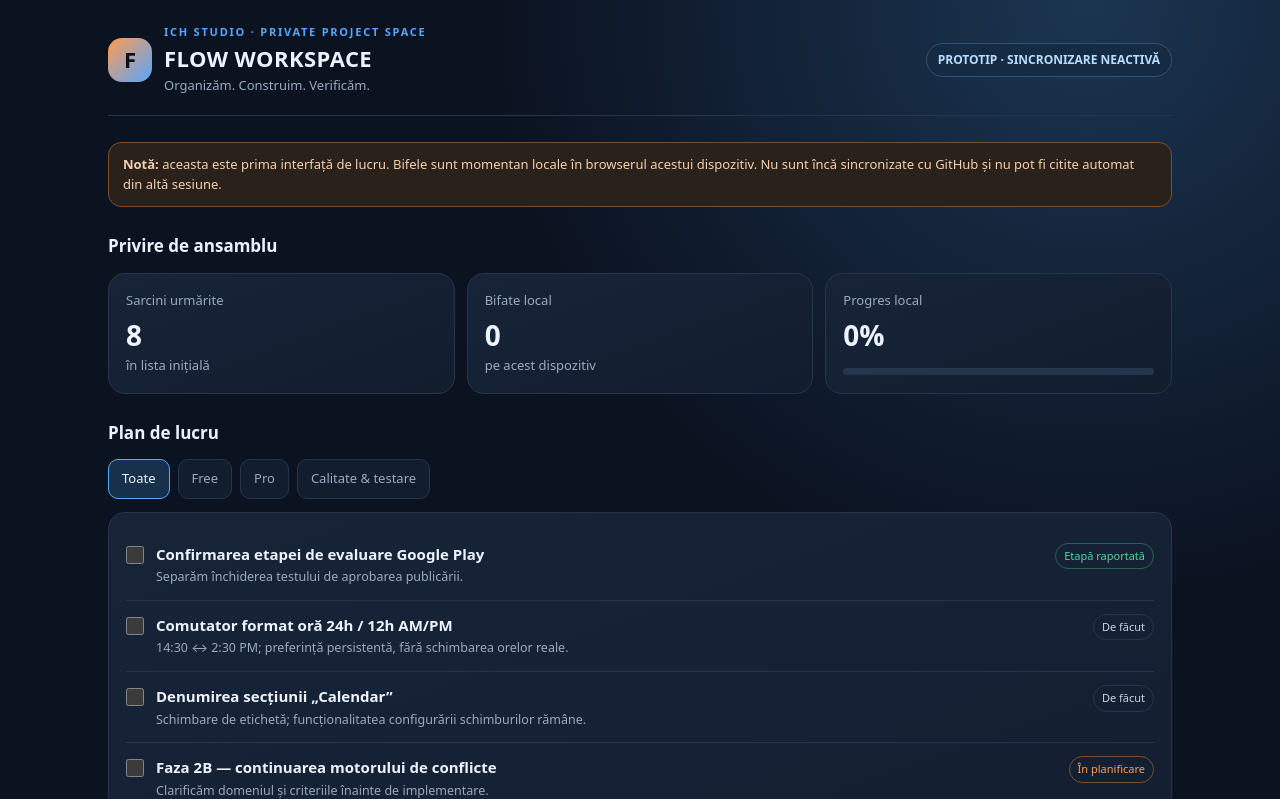
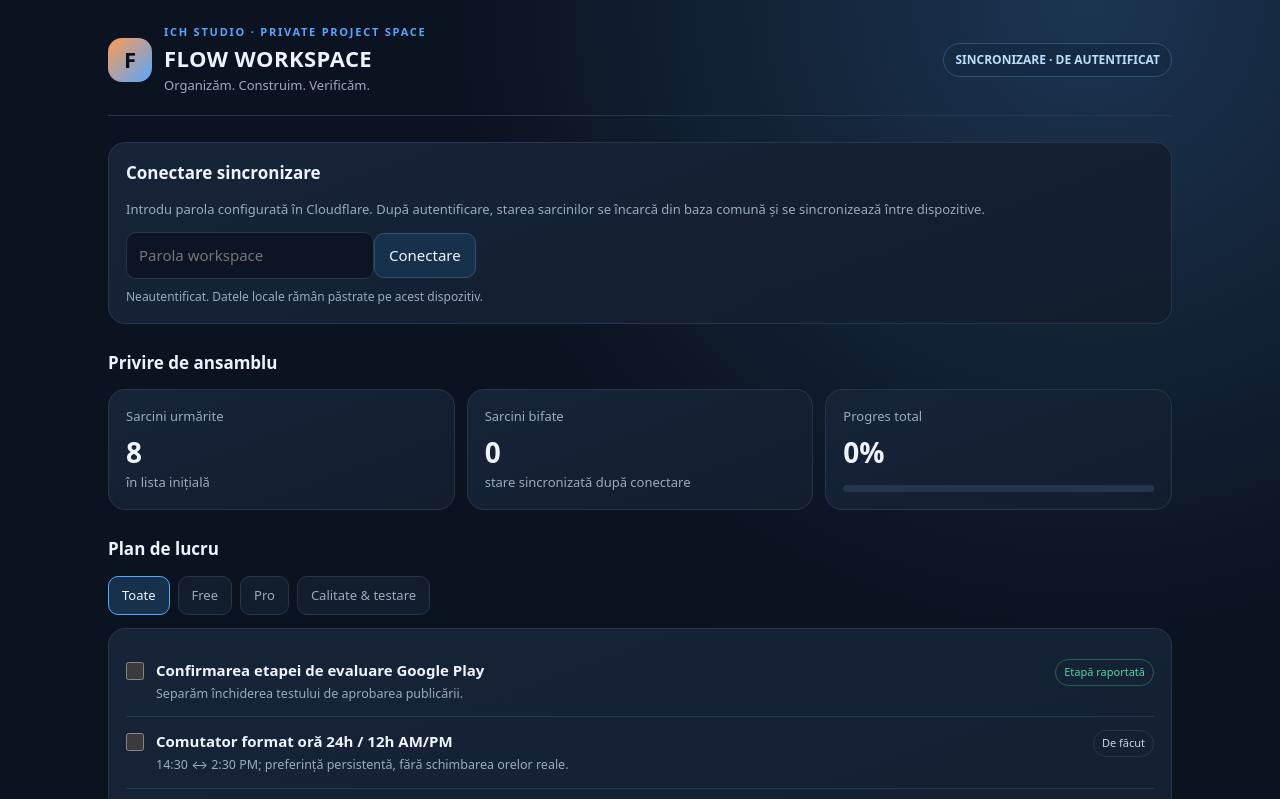
Before and after one commit to ionutche/main, a plain HTML site: page workspace/index.html in a window 1280 px wide. Shown: the top 799 px of the page. Drawn offline with Linux system fonts and the light colour scheme.

Commit message:
Connect FLOW workspace tasks to Cloudflare sync API

```diff
--- a/workspace/index.html
+++ b/workspace/index.html
@@ -15,7 +15,7 @@ h2{font-size:17px;margin:0 0 14px}h3{font-size:15px;margin:0 0 6px}.section{marg
 .tabs{display:flex;gap:8px;flex-wrap:wrap;margin-bottom:13px}.tab{border:1px solid var(--line);background:var(--panel);color:var(--muted);border-radius:10px;padding:9px 13px;font:inherit;font-size:13px}.tab.active{border-color:var(--blue);color:var(--text);background:#17304b}
 .task{display:flex;gap:12px;align-items:flex-start;padding:13px 0;border-top:1px solid var(--line)}.task:first-of-type{border-top:0}.task input{accent-color:var(--green);width:18px;height:18px;margin:3px 0 0;flex:none}.task-main{flex:1;min-width:0}.task-title{font-weight:650}.task small{display:block;color:var(--muted);margin-top:3px}.state{font-size:11px;border-radius:999px;padding:4px 8px;white-space:nowrap;border:1px solid var(--line);color:#c5d4e7}.state.valid{color:var(--green);border-color:#27634f}.state.build{color:var(--orange);border-color:#765032}
 .notice{border:1px solid #765032;background:#2a211b;color:#f6d0ad;border-radius:13px;padding:12px 14px;font-size:13px}.columns{display:grid;grid-template-columns:1.3fr .7fr;gap:14px}.decision{padding:12px 0;border-top:1px solid var(--line)}.decision:first-of-type{border-top:0}.decision strong{display:block}.decision span{font-size:13px;color:var(--muted)}
-footer{margin-top:30px;border-top:1px solid var(--line);padding-top:16px;color:var(--muted);font-size:12px}
+footer{margin-top:30px;border-top:1px solid var(--line);padding-top:16px;color:var(--muted);font-size:12px}\n.authrow{display:flex;gap:9px;flex-wrap:wrap;align-items:center}.authrow input{flex:1;min-width:180px;background:#0b1524;border:1px solid var(--line);border-radius:10px;padding:11px 12px;color:var(--text);font:inherit}.action{border:1px solid #315273;background:#17304b;color:var(--text);border-radius:10px;padding:10px 14px;font:inherit;cursor:pointer}.action:disabled{opacity:.55;cursor:wait}.syncstatus{font-size:12px;color:var(--muted);margin-top:9px}.syncstatus.ok{color:var(--green)}.syncstatus.err{color:#ffad91}
 @media(max-width:760px){.grid{grid-template-columns:1fr 1fr}.columns{grid-template-columns:1fr}.wrap{padding:18px 13px 40px}}
 @media(max-width:430px){.grid{grid-template-columns:1fr}.task{flex-wrap:wrap}.state{margin-left:30px}}
 </style>
@@ -24,17 +24,17 @@ footer{margin-top:30px;border-top:1px solid var(--line);padding-top:16px;color:v
 <div class="wrap">
 <header class="top">
  <div class="brand"><div class="mark">F</div><div><div class="eyebrow">ICH STUDIO · PRIVATE PROJECT SPACE</div><h1>FLOW WORKSPACE</h1><div class="sub">Organizăm. Construim. Verificăm.</div></div></div>
- <span class="pill">PROTOTIP · SINCRONIZARE NEACTIVĂ</span>
+ <span class="pill" id="connection-pill">SINCRONIZARE · DE AUTENTIFICAT</span>
 </header>
 <section class="section">
- <div class="notice"><strong>Notă:</strong> aceasta este prima interfață de lucru. Bifele sunt momentan locale în browserul acestui dispozitiv. Nu sunt încă sincronizate cu GitHub și nu pot fi citite automat din altă sesiune.</div>
+ <div class="card"><h2>Conectare sincronizare</h2><p class="muted">Introdu parola configurată în Cloudflare. După autentificare, starea sarcinilor se încarcă din baza comună și se sincronizează între dispozitive.</p><div class="authrow"><input id="workspace-password" type="password" autocomplete="current-password" placeholder="Parola workspace"><button class="action" id="login-button" type="button">Conectare</button><button class="action" id="logout-button" type="button" hidden>Deconectare</button></div><div class="syncstatus" id="sync-status" role="status">Neautentificat. Datele locale rămân păstrate pe acest dispozitiv.</div></div>
 </section>
 <section class="section">
  <h2>Privire de ansamblu</h2>
  <div class="grid">
   <article class="card"><div class="muted">Sarcini urmărite</div><div class="metric" id="total">8</div><div class="muted">în lista inițială</div></article>
-  <article class="card"><div class="muted">Bifate local</div><div class="metric" id="done">0</div><div class="muted">pe acest dispozitiv</div></article>
-  <article class="card"><div class="muted">Progres local</div><div class="metric" id="percent">0%</div><div class="bar"><span id="progress"></span></div></article>
+  <article class="card"><div class="muted">Sarcini bifate</div><div class="metric" id="done">0</div><div class="muted">stare sincronizată după conectare</div></article>
+  <article class="card"><div class="muted">Progres total</div><div class="metric" id="percent">0%</div><div class="bar"><span id="progress"></span></div></article>
  </div>
 </section>
 <section class="section">
@@ -65,16 +65,28 @@ footer{margin-top:30px;border-top:1px solid var(--line);padding-top:16px;color:v
   <p class="muted">Nu punem token-uri sau parole în codul paginii.</p>
  </article>
 </section>
-<footer>FLOW by ICH · Workspace privat · Prima versiune de interfață · Datele nu sunt încă sincronizate</footer>
+<footer>FLOW by ICH · Workspace · Sincronizare Cloudflare D1 · Nu introduce date sensibile în sarcini.</footer>
 </div>
 <script>
+const API='https://flow-workspace-api.ionutster.workers.dev';
 const boxes=[...document.querySelectorAll('input[type="checkbox"][data-id]')];
-const key='flow-workspace-prototype-v1';
-try{const saved=JSON.parse(localStorage.getItem(key)||'{}');boxes.forEach(b=>b.checked=!!saved[b.dataset.id]);}catch(e){}
+const key='flow-workspace-prototype-v1', tokenKey='flow-workspace-session-v1';
+let token=sessionStorage.getItem(tokenKey)||'', syncing=false;
+const statusEl=document.getElementById('sync-status'), pill=document.getElementById('connection-pill');
+function setStatus(message,type=''){statusEl.textContent=message;statusEl.className='syncstatus '+type;}
+function currentStates(){const state={};boxes.forEach(b=>state[b.dataset.id]=b.checked);return state;}
+function applyStates(state){boxes.forEach(b=>{if(Object.prototype.hasOwnProperty.call(state,b.dataset.id))b.checked=!!state[b.dataset.id];});refresh();saveLocal();}
+function saveLocal(){try{localStorage.setItem(key,JSON.stringify(currentStates()));}catch(e){}}
 function refresh(){const done=boxes.filter(b=>b.checked).length,total=boxes.length,pct=Math.round(done/total*100);document.getElementById('total').textContent=total;document.getElementById('done').textContent=done;document.getElementById('percent').textContent=pct+'%';document.getElementById('progress').style.width=pct+'%';}
-boxes.forEach(b=>b.addEventListener('change',()=>{const state={};boxes.forEach(x=>state[x.dataset.id]=x.checked);try{localStorage.setItem(key,JSON.stringify(state));}catch(e){}refresh();}));
+function setConnected(on){document.getElementById('login-button').hidden=on;document.getElementById('logout-button').hidden=!on;document.getElementById('workspace-password').hidden=on;pill.textContent=on?'SINCRONIZARE · CONECTAT':'SINCRONIZARE · DE AUTENTIFICAT';}
+async function api(path,options={}){const headers={'Content-Type':'application/json',...(options.headers||{})};if(token)headers.Authorization='Bearer '+token;const response=await fetch(API+path,{...options,headers});let data={};try{data=await response.json();}catch{}if(!response.ok)throw new Error(data.error||('Eroare HTTP '+response.status));return data;}
+async function syncNow(){if(!token||syncing)return;syncing=true;try{const remote=await api('/api/tasks');if(Object.keys(remote.states||{}).length===0){const local=JSON.parse(localStorage.getItem(key)||'{}');const saved=await api('/api/tasks',{method:'PUT',body:JSON.stringify({states:local})});applyStates(saved.states||local);}else{applyStates(remote.states);}setStatus('Conectat. Modificările sunt sincronizate cu baza comună.','ok');}catch(e){if(String(e.message).includes('Unauthorized')){token='';sessionStorage.removeItem(tokenKey);setConnected(false);}setStatus('Sincronizarea a eșuat: '+e.message,'err');}finally{syncing=false;}}
+document.getElementById('login-button').addEventListener('click',async()=>{const password=document.getElementById('workspace-password').value;if(!password){setStatus('Introdu parola workspace.','err');return;}const button=document.getElementById('login-button');button.disabled=true;try{const result=await api('/api/login',{method:'POST',headers:{},body:JSON.stringify({password})});token=result.token;sessionStorage.setItem(tokenKey,token);document.getElementById('workspace-password').value='';setConnected(true);await syncNow();}catch(e){setStatus('Autentificarea a eșuat: '+e.message,'err');}finally{button.disabled=false;}});
+document.getElementById('logout-button').addEventListener('click',()=>{token='';sessionStorage.removeItem(tokenKey);setConnected(false);setStatus('Deconectat. Datele locale rămân pe acest dispozitiv.');});
+try{const saved=JSON.parse(localStorage.getItem(key)||'{}');applyStates(saved);}catch(e){refresh();}
+boxes.forEach(b=>b.addEventListener('change',async()=>{saveLocal();refresh();if(!token){setStatus('Salvat local. Conectează-te pentru sincronizare între dispozitive.');return;}try{const result=await api('/api/tasks',{method:'PUT',body:JSON.stringify({states:currentStates()})});applyStates(result.states||currentStates());setStatus('Salvat și sincronizat.','ok');}catch(e){setStatus('Salvat local; sincronizarea a eșuat: '+e.message,'err');}}));
 document.querySelectorAll('.tab').forEach(t=>t.addEventListener('click',()=>{document.querySelectorAll('.tab').forEach(x=>x.classList.toggle('active',x===t));document.querySelectorAll('.task').forEach(row=>row.hidden=t.dataset.filter!=='all'&&row.dataset.group!==t.dataset.filter);}));
-refresh();
+setConnected(!!token);if(token)syncNow();else refresh();
 </script>
 </body>
 </html>
```
